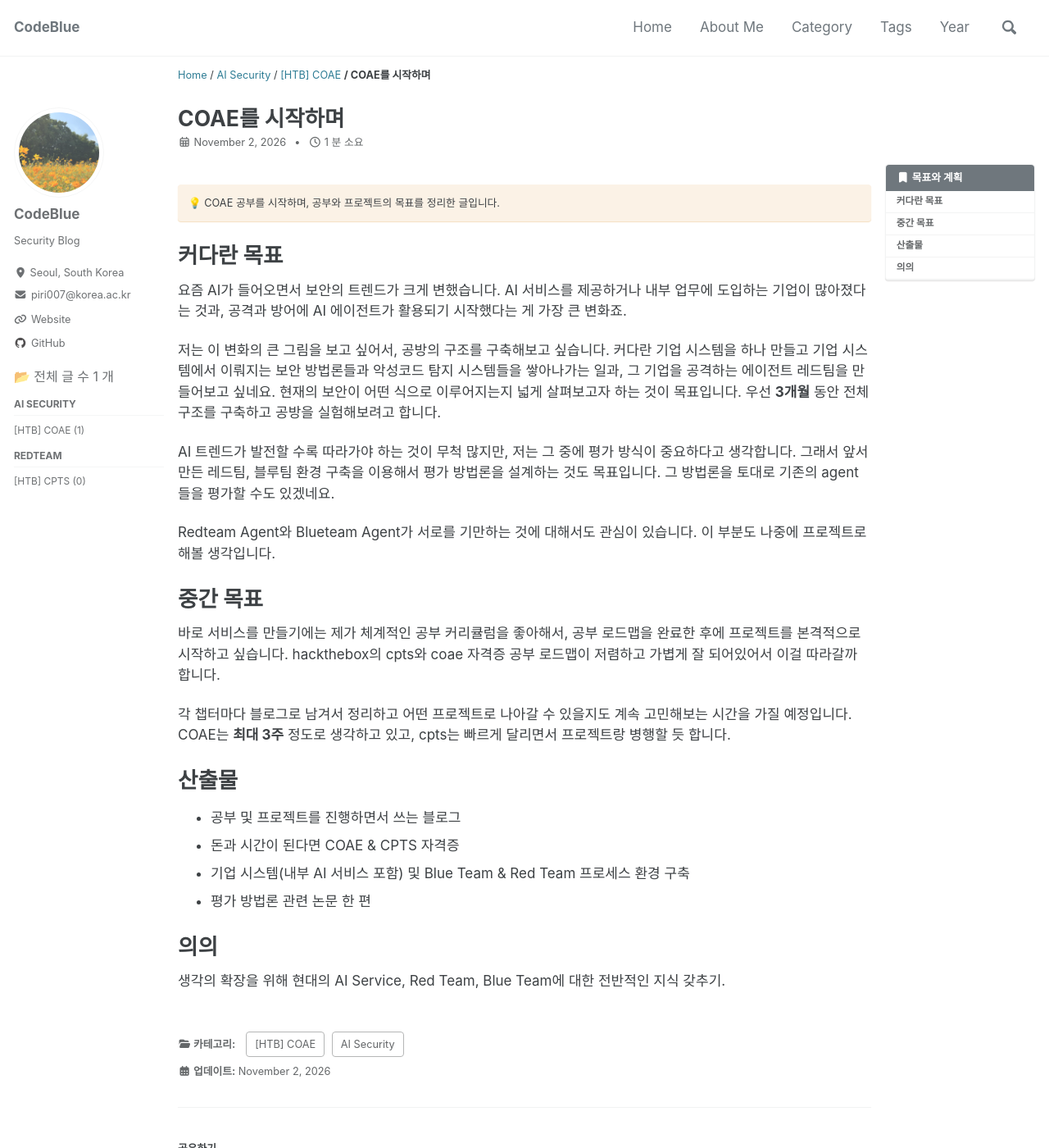
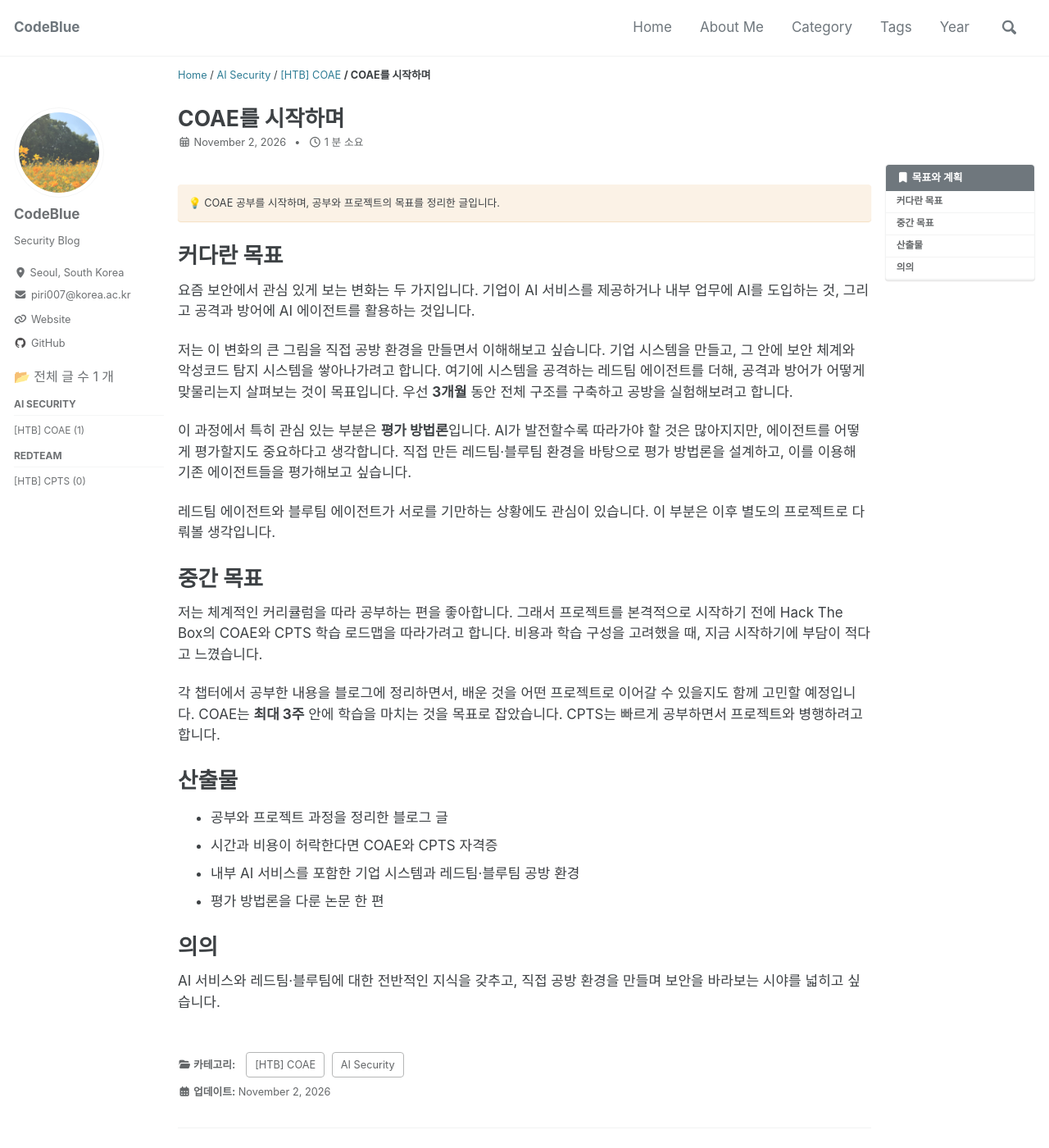
Before and after one commit to CodeBlue0/codeblue0.github.io, a Jekyll site: the page built from _posts/2026-11-02-coae-start.md, in a window 1280 px wide and 1400 px high. Shown: the whole window at 82% size. Built offline with Jekyll 4.4.1, drawn with Linux system fonts in a browser that asks for light colours; cached includes are drawn as plain includes; comment, search, counter and statistics services are not loaded.

Commit message:
Reapply preferred revised COAE introduction

```diff
--- a/_posts/2026-11-02-coae-start.md
+++ b/_posts/2026-11-02-coae-start.md
@@ -3,7 +3,7 @@ title: "COAE를 시작하며"
 categories: ["AI Security", "[HTB] COAE"]
 permalink: /ai-security/htb-coae/coae-start/
 comment_path: /2026/11/02/coae-start.html
-excerpt: "현재의 보안이 어떤 식으로 이루어지는지 넓게 살펴보고자 하는 것이 목표입니다."
+excerpt: "AI 서비스와 레드팀·블루팀 환경을 직접 만들며, 현재의 보안이 어떻게 이루어지는지 넓게 살펴보려고 합니다."
 toc: true
 toc_sticky: true
 toc_label: "목표와 계획"
@@ -14,27 +14,27 @@ toc_label: "목표와 계획"
 
 ## 커다란 목표
 
-요즘 AI가 들어오면서 보안의 트렌드가 크게 변했습니다. AI 서비스를 제공하거나 내부 업무에 도입하는 기업이 많아졌다는 것과, 공격과 방어에 AI 에이전트가 활용되기 시작했다는 게 가장 큰 변화죠.
+요즘 보안에서 관심 있게 보는 변화는 두 가지입니다. 기업이 AI 서비스를 제공하거나 내부 업무에 AI를 도입하는 것, 그리고 공격과 방어에 AI 에이전트를 활용하는 것입니다.
 
-저는 이 변화의 큰 그림을 보고 싶어서, 공방의 구조를 구축해보고 싶습니다. 커다란 기업 시스템을 하나 만들고 기업 시스템에서 이뤄지는 보안 방법론들과 악성코드 탐지 시스템들을 쌓아나가는 일과, 그 기업을 공격하는 에이전트 레드팀을 만들어보고 싶네요. 현재의 보안이 어떤 식으로 이루어지는지 넓게 살펴보고자 하는 것이 목표입니다. 우선 **3개월** 동안 전체 구조를 구축하고 공방을 실험해보려고 합니다.
+저는 이 변화의 큰 그림을 직접 공방 환경을 만들면서 이해해보고 싶습니다. 기업 시스템을 만들고, 그 안에 보안 체계와 악성코드 탐지 시스템을 쌓아나가려고 합니다. 여기에 시스템을 공격하는 레드팀 에이전트를 더해, 공격과 방어가 어떻게 맞물리는지 살펴보는 것이 목표입니다. 우선 **3개월** 동안 전체 구조를 구축하고 공방을 실험해보려고 합니다.
 
-AI 트렌드가 발전할 수록 따라가야 하는 것이 무척 많지만, 저는 그 중에 평가 방식이 중요하다고 생각합니다. 그래서 앞서 만든 레드팀, 블루팀 환경 구축을 이용해서 평가 방법론을 설계하는 것도 목표입니다. 그 방법론을 토대로 기존의 agent들을 평가할 수도 있겠네요.
+이 과정에서 특히 관심 있는 부분은 **평가 방법론**입니다. AI가 발전할수록 따라가야 할 것은 많아지지만, 에이전트를 어떻게 평가할지도 중요하다고 생각합니다. 직접 만든 레드팀·블루팀 환경을 바탕으로 평가 방법론을 설계하고, 이를 이용해 기존 에이전트들을 평가해보고 싶습니다.
 
-Redteam Agent와 Blueteam Agent가 서로를 기만하는 것에 대해서도 관심이 있습니다. 이 부분도 나중에 프로젝트로 해볼 생각입니다.
+레드팀 에이전트와 블루팀 에이전트가 서로를 기만하는 상황에도 관심이 있습니다. 이 부분은 이후 별도의 프로젝트로 다뤄볼 생각입니다.
 
 ## 중간 목표
 
-바로 서비스를 만들기에는 제가 체계적인 공부 커리큘럼을 좋아해서, 공부 로드맵을 완료한 후에 프로젝트를 본격적으로 시작하고 싶습니다. hackthebox의 cpts와 coae 자격증 공부 로드맵이 저렴하고 가볍게 잘 되어있어서 이걸 따라갈까 합니다.
+저는 체계적인 커리큘럼을 따라 공부하는 편을 좋아합니다. 그래서 프로젝트를 본격적으로 시작하기 전에 Hack The Box의 COAE와 CPTS 학습 로드맵을 따라가려고 합니다. 비용과 학습 구성을 고려했을 때, 지금 시작하기에 부담이 적다고 느꼈습니다.
 
-각 챕터마다 블로그로 남겨서 정리하고 어떤 프로젝트로 나아갈 수 있을지도 계속 고민해보는 시간을 가질 예정입니다. COAE는 **최대 3주** 정도로 생각하고 있고, cpts는 빠르게 달리면서 프로젝트랑 병행할 듯 합니다.
+각 챕터에서 공부한 내용을 블로그에 정리하면서, 배운 것을 어떤 프로젝트로 이어갈 수 있을지도 함께 고민할 예정입니다. COAE는 **최대 3주** 안에 학습을 마치는 것을 목표로 잡았습니다. CPTS는 빠르게 공부하면서 프로젝트와 병행하려고 합니다.
 
 ## 산출물
 
-- 공부 및 프로젝트를 진행하면서 쓰는 블로그
-- 돈과 시간이 된다면 COAE & CPTS 자격증
-- 기업 시스템(내부 AI 서비스 포함) 및 Blue Team & Red Team 프로세스 환경 구축
-- 평가 방법론 관련 논문 한 편
+- 공부와 프로젝트 과정을 정리한 블로그 글
+- 시간과 비용이 허락한다면 COAE와 CPTS 자격증
+- 내부 AI 서비스를 포함한 기업 시스템과 레드팀·블루팀 공방 환경
+- 평가 방법론을 다룬 논문 한 편
 
 ## 의의
 
-생각의 확장을 위해 현대의 AI Service, Red Team, Blue Team에 대한 전반적인 지식 갖추기.
+AI 서비스와 레드팀·블루팀에 대한 전반적인 지식을 갖추고, 직접 공방 환경을 만들며 보안을 바라보는 시야를 넓히고 싶습니다.
```
